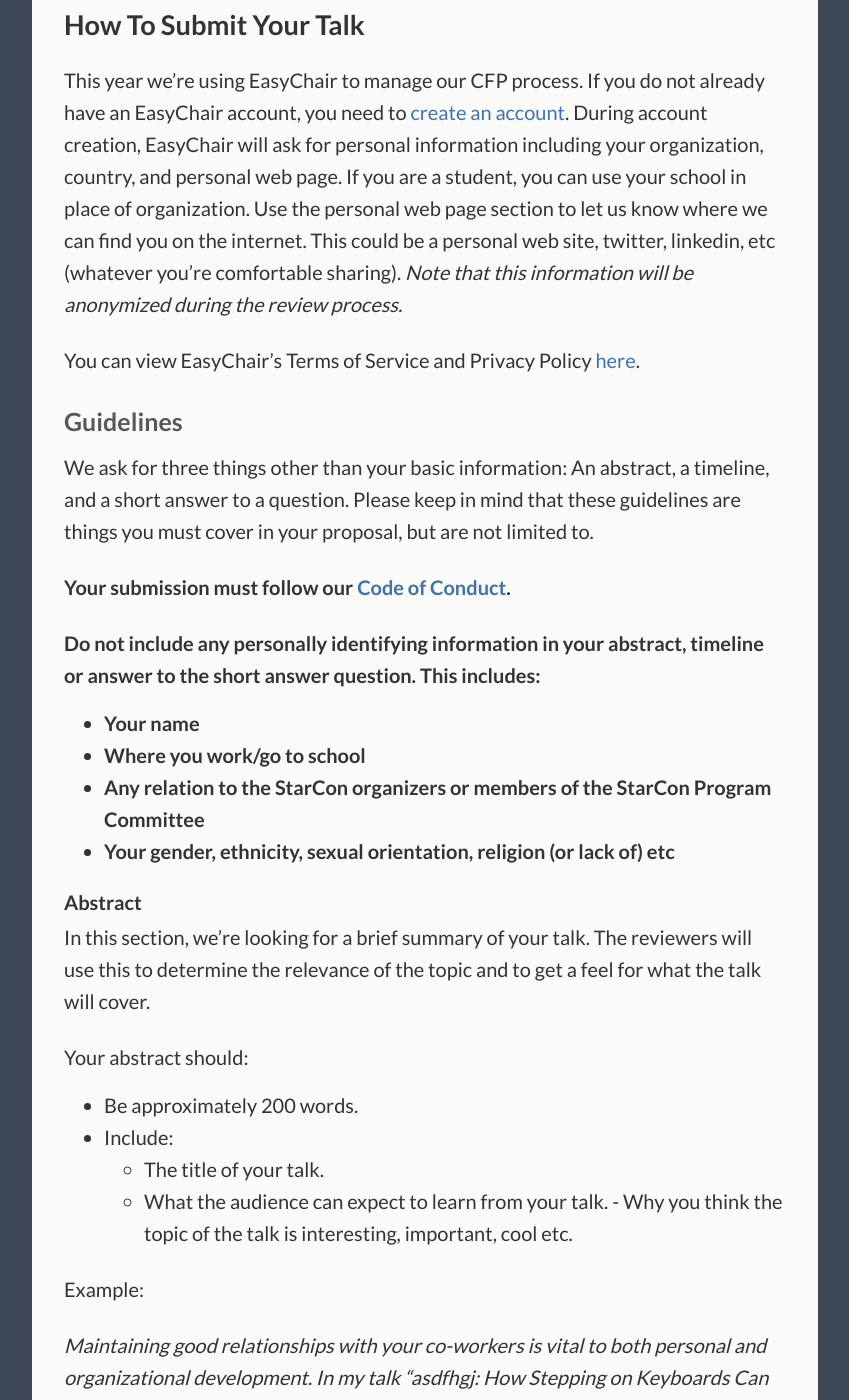
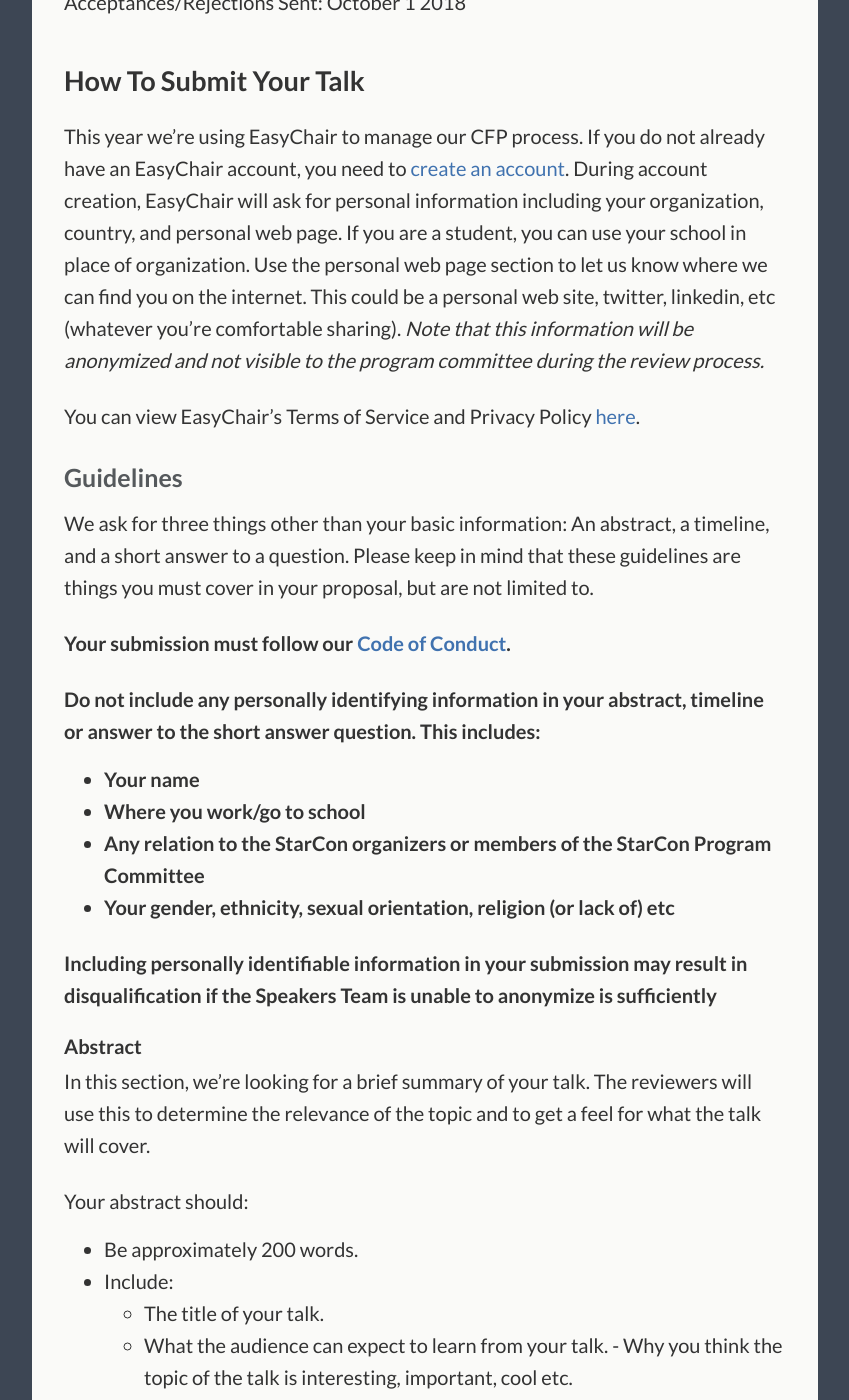
Before and after one commit to StarConKW/starconkw.github.io, a Jekyll site: the page built from _pages/cfp.md, in a window 1280 px wide and 1400 px high, scrolled down 1305 px. Shown: the whole window, without its empty margins (215-1064 px from the left). Built offline with Jekyll 4.4.1, drawn with Linux system fonts in a browser that asks for light colours; some of the changed text lies outside the part shown.

Commit message:
addresses comments

```diff
--- a/_pages/cfp.md
+++ b/_pages/cfp.md
@@ -17,7 +17,9 @@ We **really** want to hear from you if:
 - You are a member of an underrepresented group in technology.
 - You’ve hesitated to apply to speak at conferences  in the past because you think that you have nothing to contribute or you feel less qualified than your peers.
 
-**[Submit Your Talk Here](https://easychair.org/conferences/?conf=starcon2019)**
+**Before submitting your talk, make sure you've read the guidelines below.**
+
+**[Submit Your Talk Here](https://easychair.org/conferences/?conf=starcon2019)** (The form will open on August 1st)
 
 ## Basic Information
 
@@ -35,7 +37,7 @@ Acceptances/Rejections Sent: October 1 2018
 
 ## How To Submit Your Talk
 
-This year we're using EasyChair to manage our CFP process. If you do not already have an EasyChair account, you need to [create an account](https://easychair.org/account/signup.cgi?conf=starcon2019). During account creation, EasyChair will ask for personal information including your organization, country, and personal web page. If you are a student, you can use your school in place of organization. Use the personal web page section to let us know where we can find you on the internet. This could be a personal web site, twitter, linkedin, etc (whatever you're comfortable sharing). _Note that this information will be anonymized during the review process._
+This year we're using EasyChair to manage our CFP process. If you do not already have an EasyChair account, you need to [create an account](https://easychair.org/account/signup.cgi?conf=starcon2019). During account creation, EasyChair will ask for personal information including your organization, country, and personal web page. If you are a student, you can use your school in place of organization. Use the personal web page section to let us know where we can find you on the internet. This could be a personal web site, twitter, linkedin, etc (whatever you're comfortable sharing). _Note that this information will be anonymized and not visible to the program committee during the review process._
 
 You can view EasyChair's Terms of Service and Privacy Policy [here](https://www.easychair.org/terms.cgi).
 
@@ -50,6 +52,8 @@ We ask for three things other than your basic information: An abstract, a timeli
 - **Where you work/go to school**
 - **Any relation to the StarCon organizers or members of the StarCon Program Committee**
 - **Your gender, ethnicity, sexual orientation, religion (or lack of) etc**
+
+**Including personally identifiable information in your submission may result in disqualification if the Speakers Team is unable to anonymize is sufficiently**
 
 #### Abstract
 
@@ -145,4 +149,4 @@ Unfortunately, we will not be able to offer this. We simply don’t have the res
 
 **I have other questions! Who do I talk to?**
 
-Plese send any and all CFP-related questions to our Speakers Team at [starcon-speakers@googlegroups.com](mailto:starcon-speakers@@googlegroups.com).
+Plese send any and all CFP-related questions to our Speakers Team at [starcon-speakers@googlegroups.com](mailto:starcon-speakers@googlegroups.com).
```
